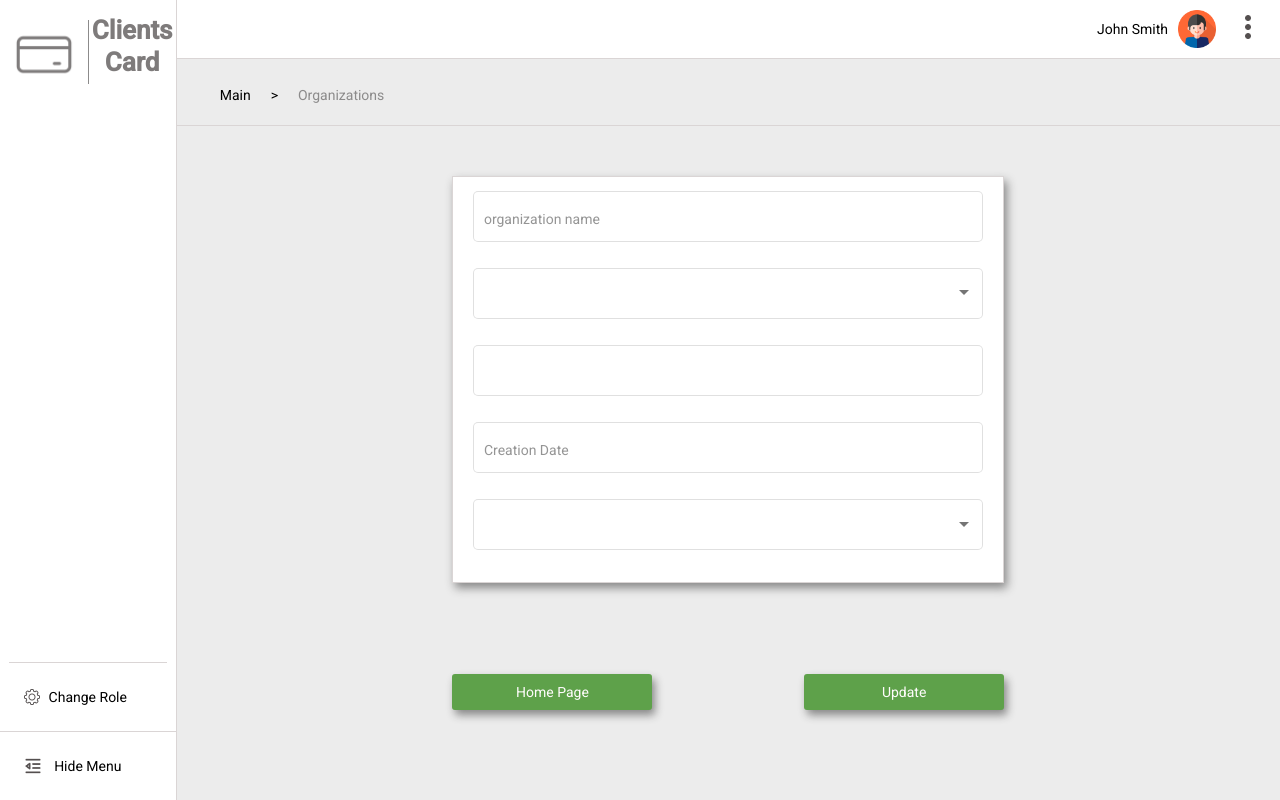
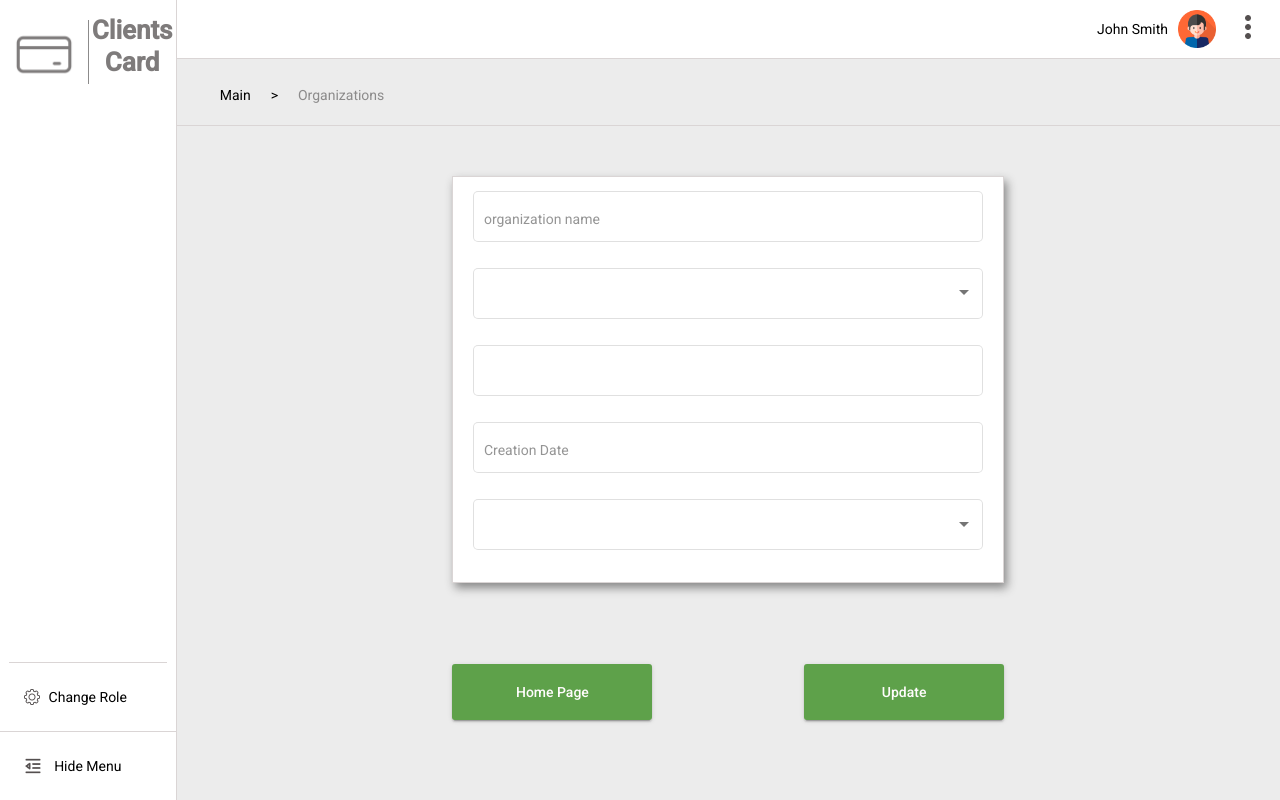
Before and after one commit to AmbeMO/sapient1, an Angular app in the folder AngularApi/angular-sapient/: page /updateOrg/1 in a window 1280 px wide. Built offline with nearby package versions, Linux system fonts and the light colour scheme.

Commit message:
change btns to mat-button

```diff
--- a/AngularApi/angular-sapient/src/app/change-role/change-role.component.html
+++ b/AngularApi/angular-sapient/src/app/change-role/change-role.component.html
@@ -19,8 +19,10 @@
       </div>
 
     <div class="form__btn">
-      <button type="reset"  routerLink="/" class="btn btn__cancel" mat-raised-button>Cancel</button>
+      <button mat-raised-button  routerLink="/" class="btn btn__cancel">Cancel</button>
+
       <button
+        mat-raised-button
         type="submit"
         class="btn"
         [disabled]="form.invalid"
--- a/AngularApi/angular-sapient/src/app/create-org/create-org.component.html
+++ b/AngularApi/angular-sapient/src/app/create-org/create-org.component.html
@@ -36,8 +36,10 @@
     </div>
 
     <div class="form__btn">
-      <button type="reset"  routerLink="/" class="btn btn__cancel" mat-raised-button>Cancel</button>
+      <button mat-raised-button routerLink="/" class="btn btn__cancel">Cancel</button>
+
       <button
+        mat-raised-button
         type="submit"
         class="btn"
         [disabled]="form.invalid"
--- a/AngularApi/angular-sapient/src/app/udate-org/update-org.component.html
+++ b/AngularApi/angular-sapient/src/app/udate-org/update-org.component.html
@@ -34,8 +34,10 @@
     </div>
 
     <div class="form__btn">
-      <button class="btn btn__cancel" routerLink="/">Home Page</button>
+      <button mat-raised-button class="btn btn__cancel" routerLink="/">Home Page</button>
+
       <button
+        mat-raised-button
         type="submit"
         class="btn"
         (click)="updateOrg()"
```
